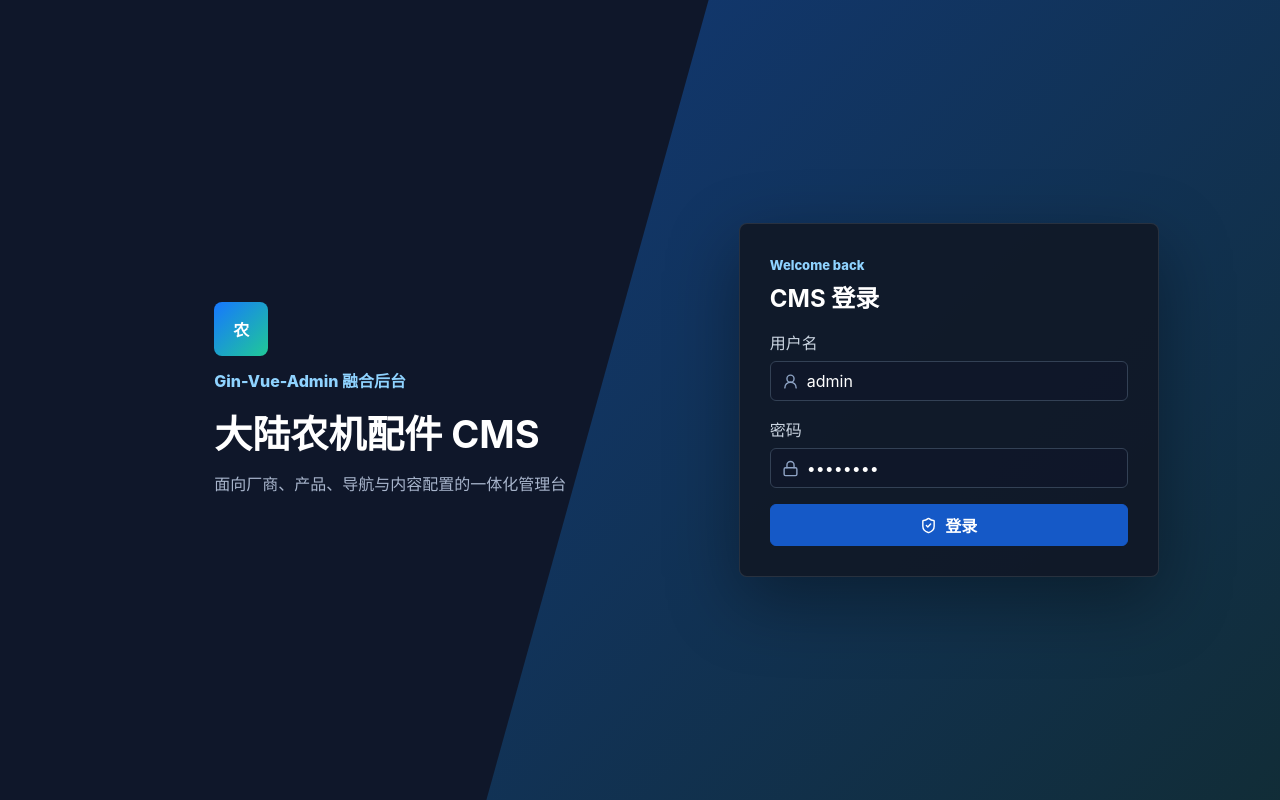
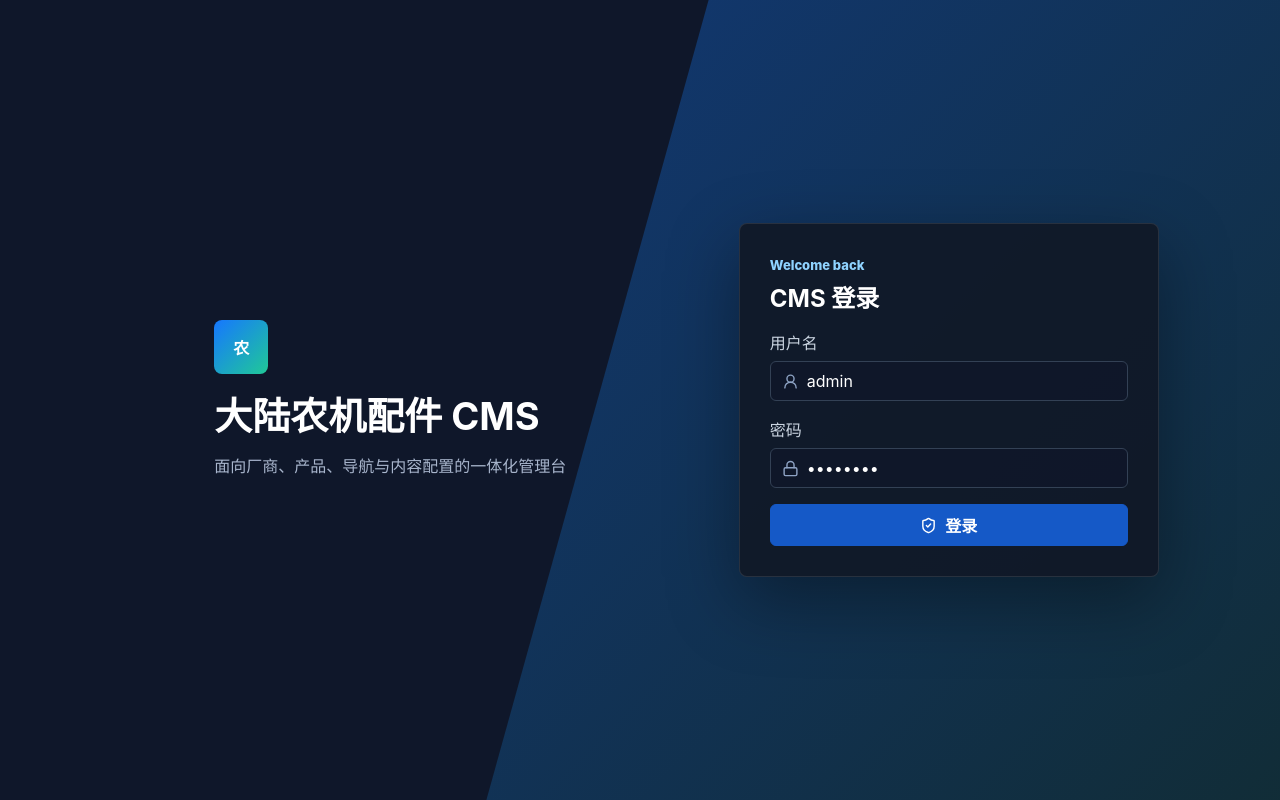
Before and after one commit to wanglijian469/dlc, a React (Vite) app in the folder frontend/: page /admin/login in a window 1280 px wide. Built offline with nearby package versions, Linux system fonts and the light colour scheme; no server answers.

Commit message:
chore: remove legacy admin branding

```diff
--- a/frontend/src/components/admin/AdminLayout.tsx
+++ b/frontend/src/components/admin/AdminLayout.tsx
@@ -44,7 +44,6 @@ export function AdminLayout({ title, children }: { title: string; children: Reac
           <span className="admin-brand-mark">农</span>
           <div>
             <strong>大陆农机配件 CMS</strong>
-            <span>Gin-Vue-Admin 融合后台</span>
           </div>
           <button aria-label="关闭后台导航" className="admin-nav-close" type="button" onClick={() => setMenuOpen(false)}><X size={19} /></button>
         </div>
--- a/frontend/src/pages/admin/AdminLoginPage.tsx
+++ b/frontend/src/pages/admin/AdminLoginPage.tsx
@@ -26,7 +26,6 @@ export function AdminLoginPage() {
     <main className="admin-login">
       <section className="admin-login-visual" aria-label="后台品牌">
         <div className="admin-login-logo">农</div>
-        <p>Gin-Vue-Admin 融合后台</p>
         <h1>大陆农机配件 CMS</h1>
         <span>面向厂商、产品、导航与内容配置的一体化管理台</span>
       </section>
```
Also changed, not shown: 1 other file (tests, documents, lock files or other folders).
